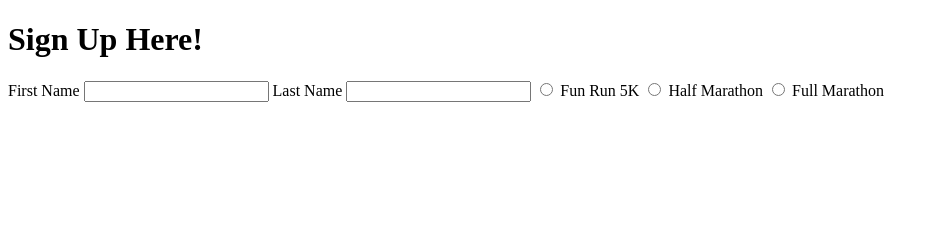
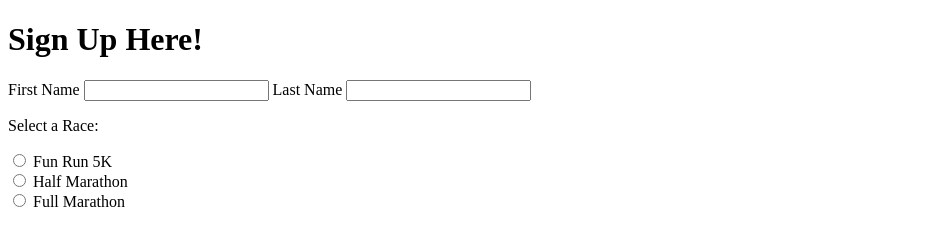
Before and after one commit to chrisnguyen12/Marathon-Registration, a plain HTML site: page index.html in a window 1280 px wide. Shown: the whole page, without its empty margins (0-938 px from the left). Drawn offline with Linux system fonts and the light colour scheme.

Commit message:
added divs

```diff
--- a/index.html
+++ b/index.html
@@ -11,17 +11,25 @@
 <body>
     <h1>Sign Up Here!</h1>
     <form action="">
+        <div>
             <label for="First">First Name</label>
             <input type="text" id="First" name="firstname">
             <label for="Last"> Last Name</label>
             <input type="text" id="lastname" name="lastname">
-
+        </div>
+        <p>Select a Race: </p>
+        <div>
             <input type="radio" name="race" id="Fun Run">
             <label for="Fun Run">Fun Run 5K</label>
+        </div>
+        <div>
             <input type="radio" name="race" id="half">
             <label for="half">Half Marathon</label>
+        </div>
+        <div>
             <input type="radio" name="race" id="full">
             <label for="full">Full Marathon</label>
+        </div>
     </form>
 </body>
 
```
Lines whose indentation alone changed are shown as unchanged.
